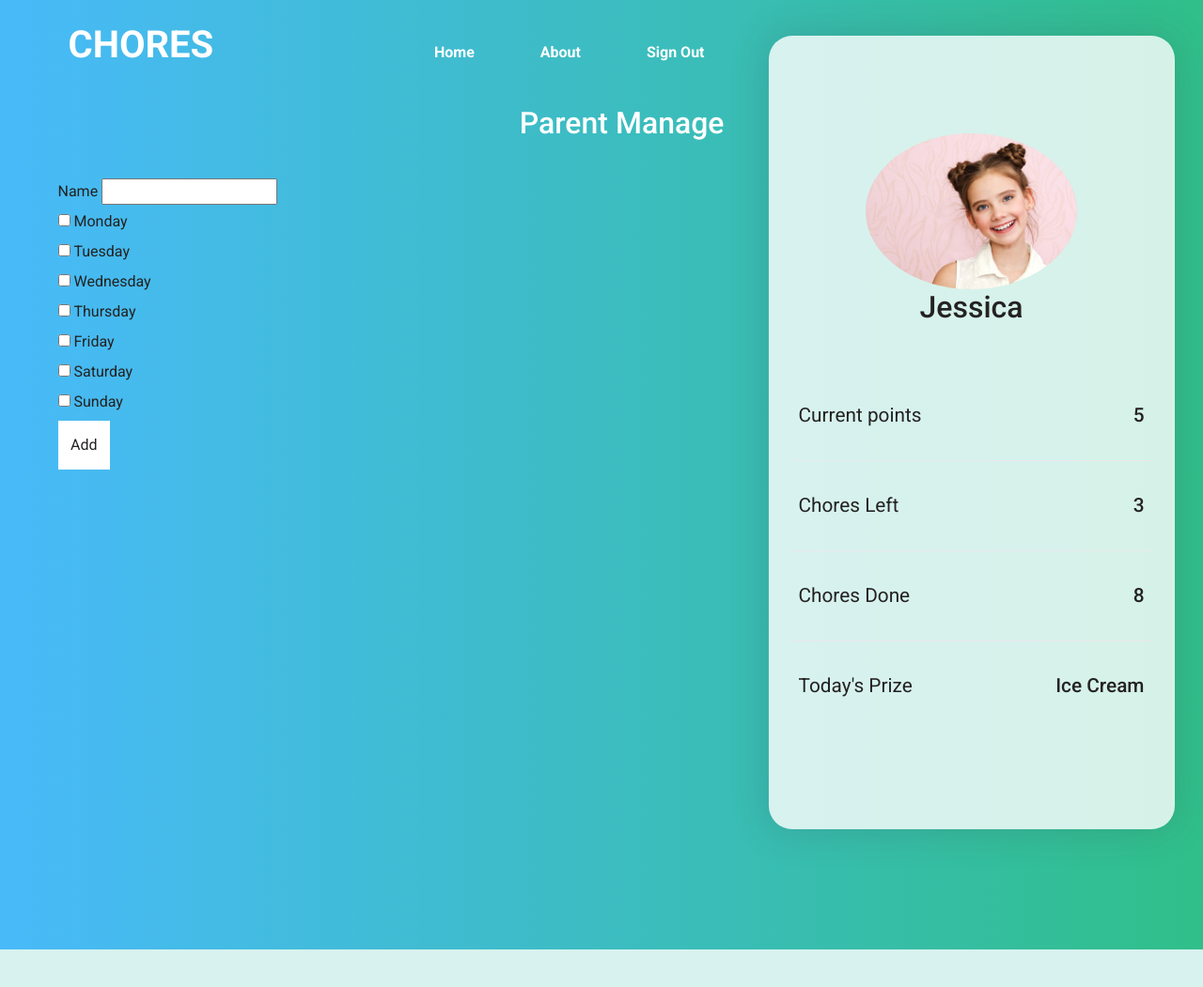
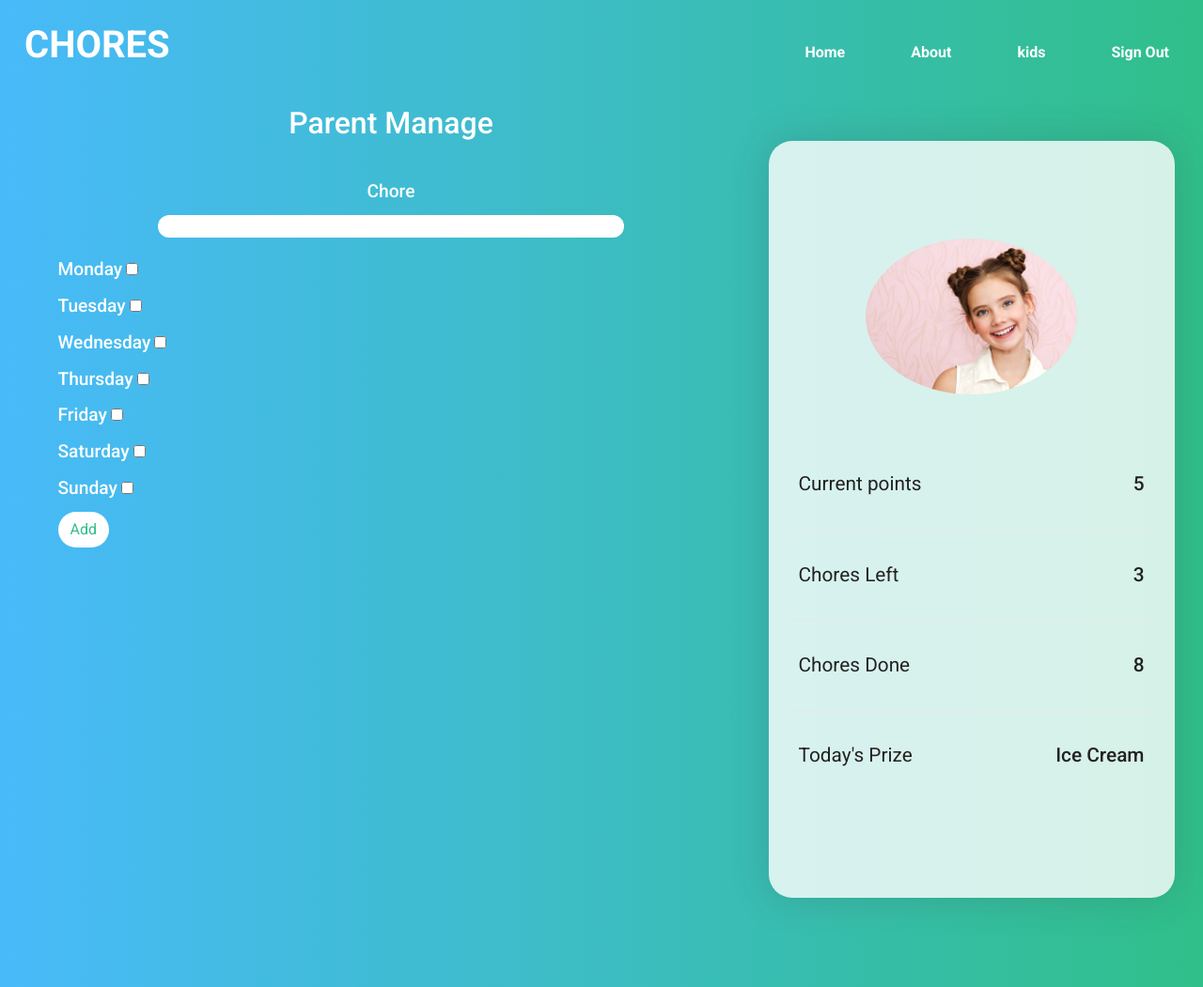
Before and after one commit to alessandraburckhalter/Parently, a Node server app: template templates/parentDock.html in a window 1280 px wide. Shown: the top 1051 px of the page at 94% size. Before the commit the page ends 1011 px from the top, so only its background shows below. Run offline with Node 20, Linux system fonts and the light colour scheme; the template is opened without the code that fills it, so the values that code supplies are empty; some libraries are stand-ins or nearby versions.

Commit message:
moved nav and title

```diff
--- a/public/child-dock.css
+++ b/public/child-dock.css
@@ -190,7 +190,44 @@
     }
   }
 
+  .days{
+    color: white;
+    font-size: 1.2rem;
+    font-weight: 500;
+    margin-bottom: 10px;
+  }
 
+  #chore_input{
+    display: flex;
+  flex-direction: column;
+  align-items: stretch;
+  text-align: center;
+  align-items: center;
+  margin-bottom: 20px;
+
+  }
+  .add-chore{
+
+    background-color: white;
+    color: #30bf8a;
+    border-radius: 30px;
+
+  }
+  .add-chore:hover{
+    text-decoration: underline;
+    color: #ffffff;
+    background: none;
+    border: 3px solid white;
+  }
+
+  #name{
+    border-radius: 25px;
+    width: 70%;
+    border: none;
+    text-align:center ;
+    text-decoration: none;
+    outline: none;
+  }
 
   /* Section */
   .section__title{
@@ -198,7 +235,8 @@
   }
   .section__subtitle{
       color: white;
-      margin-left: 40%;
+      width: 100%;
+      text-align: center;
   }
 
   .section:not(:last-child) {
@@ -333,9 +371,13 @@
   }
 
   /* Nav */
+  .navbar{
+    order: -2;
+  }
   .navbar-toggler  {
     outline: none !important;
     padding: 0;
+
 }
 .navbar-toggler img{
     width: 35px;
@@ -395,7 +437,13 @@
     border-radius: 10px;
     transition: background-color 0.3s ease;
     background-color: rgba(255,255,255, 0.8);
-    box-shadow: 0 0 40px 2px rgba(57, 58, 60, 0.18)
+    box-shadow: 0 0 40px 2px rgba(57, 58, 60, 0.18);
+
+  }
+  .project__link.focus--box-shadow {
+
+    outline: none;
+    text-decoration: none;
   }
 
 .project__link:active{
--- a/public/parentDock.js
+++ b/public/parentDock.js
@@ -24,7 +24,7 @@ axios.get(`/api/child/${id}/chores`)
 
 function displayName(user){
   const html = `
-  <h1> Child logged in = ${user.first_name} ${user.last_name} </h1>
+  <h1>${user.first_name} ${user.last_name} </h1>
   `;
   const display = document.getElementById('display-name')
   display.innerHTML = html
--- a/templates/parentDock.html
+++ b/templates/parentDock.html
@@ -13,10 +13,7 @@
   <link rel="stylesheet" href="/child-dock.css" />
 </head>
 
-<body>
-  <div class="wrapper" style="background: linear-gradient(to right, #48baf9,#30bf8a);">
-
-    <main class="main">
+<body style="background: linear-gradient(to right, #48baf9,#30bf8a)";>
   <nav class="navbar navbar-expand-lg">
     <p class="navbar-brand"> CHORES</p>
     <button class="navbar-toggler" type="button" data-toggle="collapse" data-target="#navbarNav"
@@ -36,18 +33,23 @@
           <a class="nav-link-1" href="/about-us">About</a>
         </li>
         <li class="nav-item">
+          <a class="nav-link-1" href="/api/kids">kids</a>
+        </li>
+        <li class="nav-item">
           <a class="nav-link-1" href="/logout">Sign Out</a>
         </li>
 
       </ul>
     </div>
   </nav>
+  <div class="wrapper" ">
+
+    <main class="main">
+
       <section class="section container">
 
         <header class="section__header">
-          <div id="display-name">
 
-          </div>
 
           <h1 class="section__subtitle">Parent Manage</h1>
 
@@ -59,60 +61,59 @@
 
         </ul>
         <form action="/chores/${kidId}" method="post">
-          <div>
-            <label for="name">Name</label>
-            <input type="text" name="name" id="name">
+          <div id="chore_input">
+            <label class="days" for="name">Chore</label>
+            <input  type="text" name="name" id="name" >
           </div>
           <div>
-            <input type="checkbox" name="mon" id="mon">
-            <label for="mon">Monday</label>
+            <label class="days"for="mon">Monday</label>
+            <input type="checkbox" name="mon" id="mon" class="checkme checkbox-custom">
             <br>
 
 
           </div>
 
           <div>
-            <input type="checkbox" name="tue" id="tue">
-            <label for="tue">Tuesday</label>
+            <label class="days" for="tue">Tuesday</label>
+            <input type="checkbox" name="tue" id="tue" class="checkme checkbox-custom">
             <br>
-
 
           </div>
 
           <div>
-            <input type="checkbox" name="Wed" id="Wed">
-            <label for="wed">Wednesday</label>
+            <label class="days" for="wed">Wednesday</label>
+            <input type="checkbox" name="Wed" id="Wed" class="checkme checkbox-custom">
             <br>
 
 
           </div>
           <div>
-            <input type="checkbox" name="thu" id="thu">
-            <label for="thu">Thursday</label>
+            <label class="days" for="thu">Thursday</label>
+            <input type="checkbox" name="thu" id="thu" class="checkme checkbox-custom">
             <br>
 
 
           </div>
           <div>
-            <input type="checkbox" name="fri" id="fri">
-            <label for="fri">Friday</label>
+            <label class="days" for="fri">Friday</label>
+            <input type="checkbox" name="fri" id="fri" class="checkme checkbox-custom">
             <br>
 
 
           </div>
           <div>
-            <input type="checkbox" name="sat" id="sat">
-            <label for="fri">Saturday</label>
+            <label class="days" for="fri">Saturday</label>
+            <input type="checkbox" name="sat" id="sat" class="checkme checkbox-custom">
             <br>
 
 
           </div>
           <div>
-            <input type="checkbox" name="sun" id="sun">
-            <label for="sun">Sunday</label>
+            <label class="days" for="sun">Sunday</label>
+            <input type="checkbox" name="sun" id="sun" class="checkme checkbox-custom circular">
             <br>
 
-            <button class="add-chore">Add</button>
+            <button class="btn add-chore">Add</button>
 
           </div>
 
@@ -133,7 +134,10 @@
           <button class="profile-main__setting focus--box-shadow" type="button">
             <img class="profile-main__photo" src="./images/child-profile.jpg" alt="Profile photo" />
           </button>
-          <h1 class="profile-main__name">Jessica</h1>
+          <div id="display-name">
+
+          </div>
+
         </div>
         <ul class="statistics">
           <li class="statistics__entry">
--- a/templates/pick-child.html
+++ b/templates/pick-child.html
@@ -28,13 +28,13 @@
       <div class="collapse navbar-collapse" id="navbarNav">
         <ul class="navbar-nav ml-auto text-right">
           <li class="nav-item">
-            <a class="nav-link-1" href="#">Home</a>
+            <a class="nav-link-1" href="/">Home</a>
           </li>
           <li class="nav-item">
-            <a class="nav-link-1" href="#">About</a>
+            <a class="nav-link-1" href="/about-us">About</a>
           </li>
           <li class="nav-item">
-            <a class="nav-link-1" href="#">Sign Out</a>
+            <a class="nav-link-1" href="/logout">Sign Out</a>
           </li>
 
         </ul>
```
Also changed, not shown: package.json (+14 -1 lines), public/home.css (+1 -1 lines), templates/child-dock.html (+6 -5 lines). Lines whose indentation alone changed are shown as unchanged.
